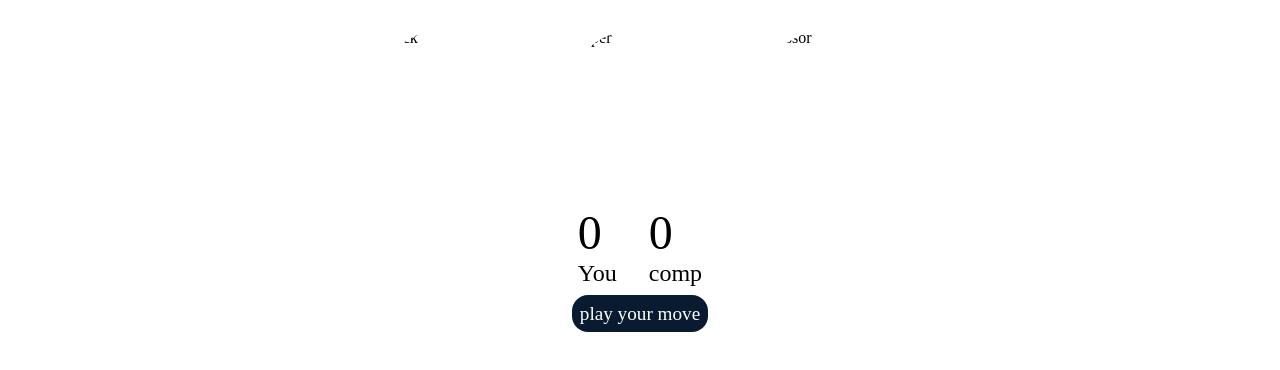
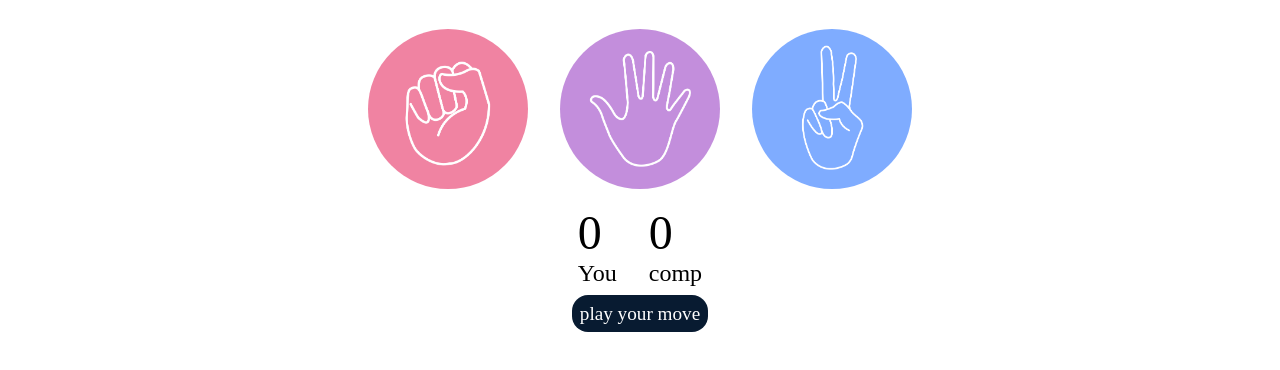
Before and after one commit to Rahulray12/Rock-paper-scissor-game, a plain HTML site: page index.html in a window 1280 px wide. Shown: the part 96-466 px from the top of the page. Drawn offline with Linux system fonts and the light colour scheme.

Commit message:
Update index.html

```diff
--- a/index.html
+++ b/index.html
@@ -10,13 +10,13 @@
     <h1>Rock Paper Scissor</h1>
     <div class="choices">
         <div class="choice" id="rock">
-            <img src="./images/rock.png" alt="Rock">
+            <img src="rock.png" alt="Rock">
         </div>
         <div class="choice" id="paper">
-            <img src="./images/paper.png" alt="paper">
+            <img src="paper.png" alt="paper">
         </div>
         <div class="choice" id="scissors">
-            <img src="./images/scissors.png" alt="scissor">
+            <img src="scissors.png" alt="scissor">
         </div>
     </div>
     <div class="score-board">
```
